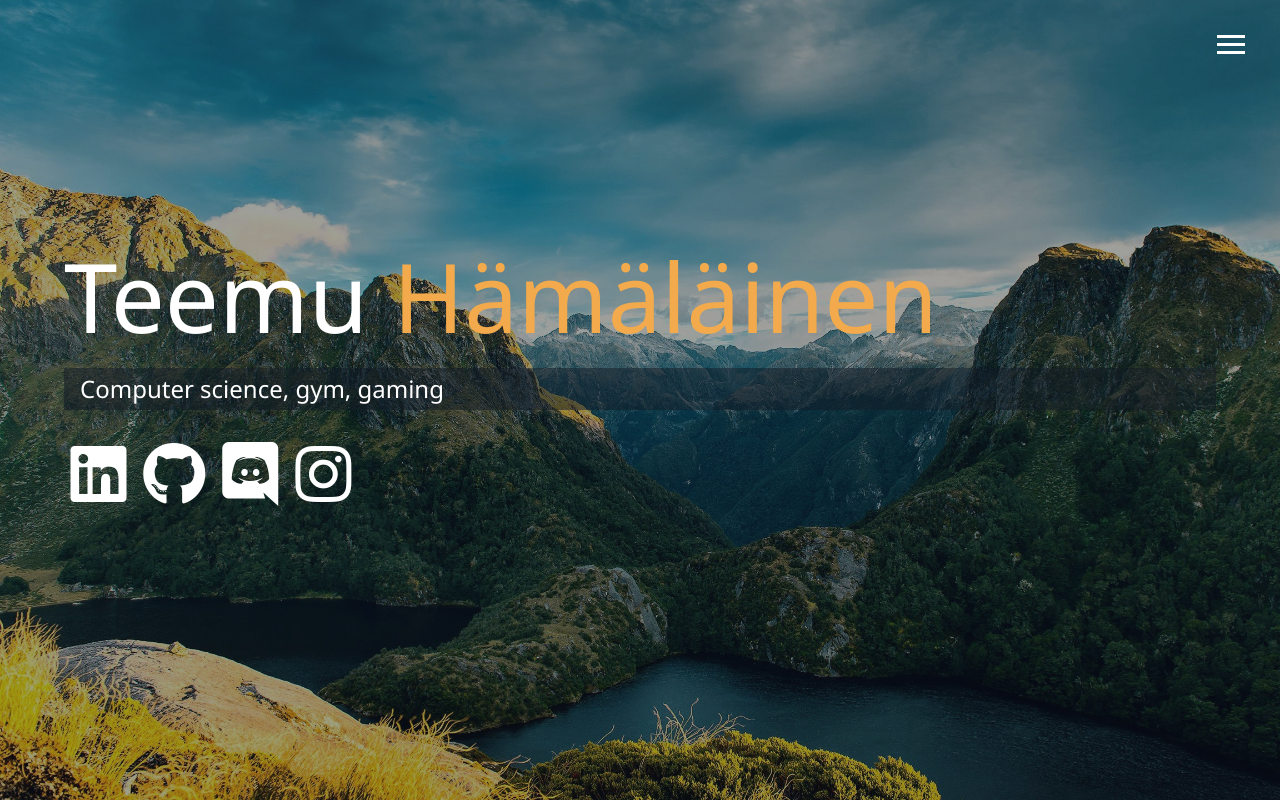
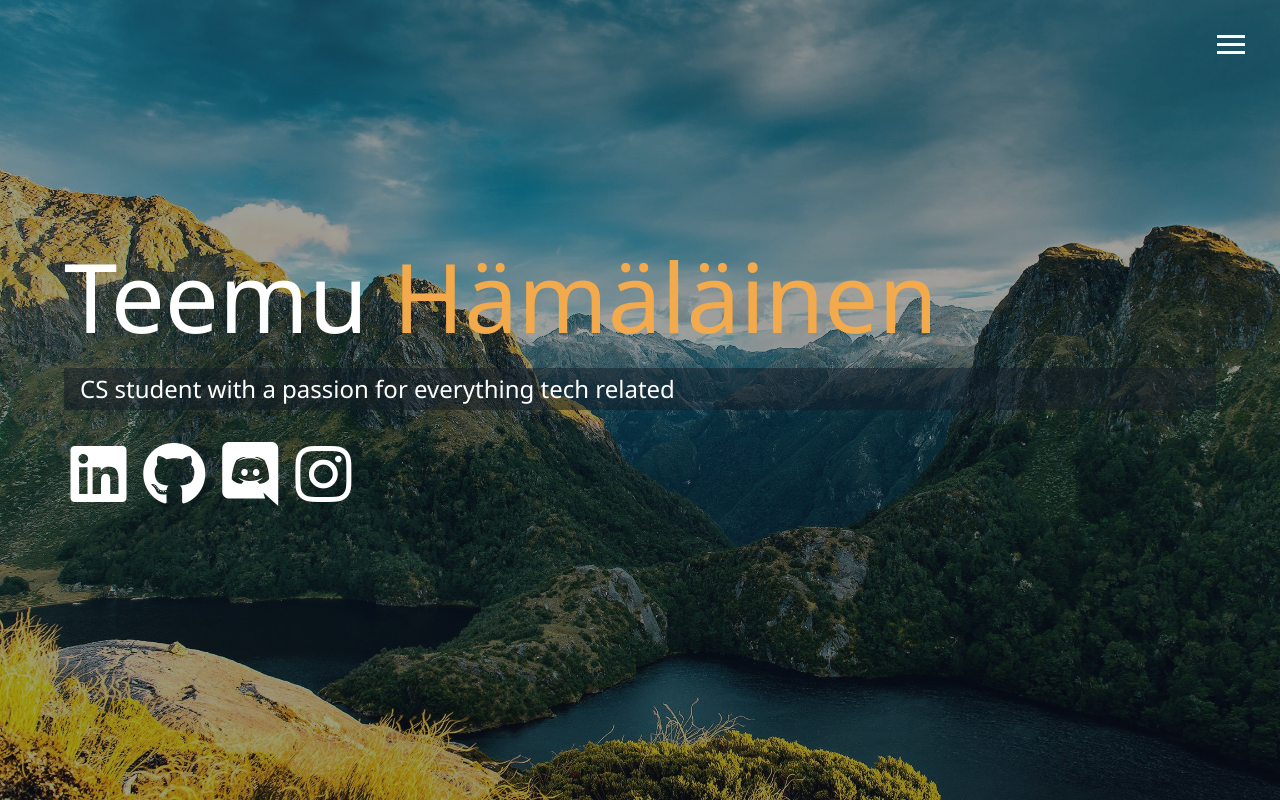
Before and after one commit to temevh/portfolio, a website: page dist/index.html in a window 1280 px wide. Drawn offline with Linux system fonts and the light colour scheme.

Commit message:
Update index.html

```diff
--- a/dist/index.html
+++ b/dist/index.html
@@ -55,7 +55,7 @@
       <span class="text-secondary">Hämäläinen</span>
     </h1>
     <h2 class="sm-heading">
-      Computer science, gym, gaming
+      CS student with a passion for everything tech related
     </h2>
     <div class="icons">
       <a href="https://www.linkedin.com/in/temevh/" title ="LinkedIn">
```
